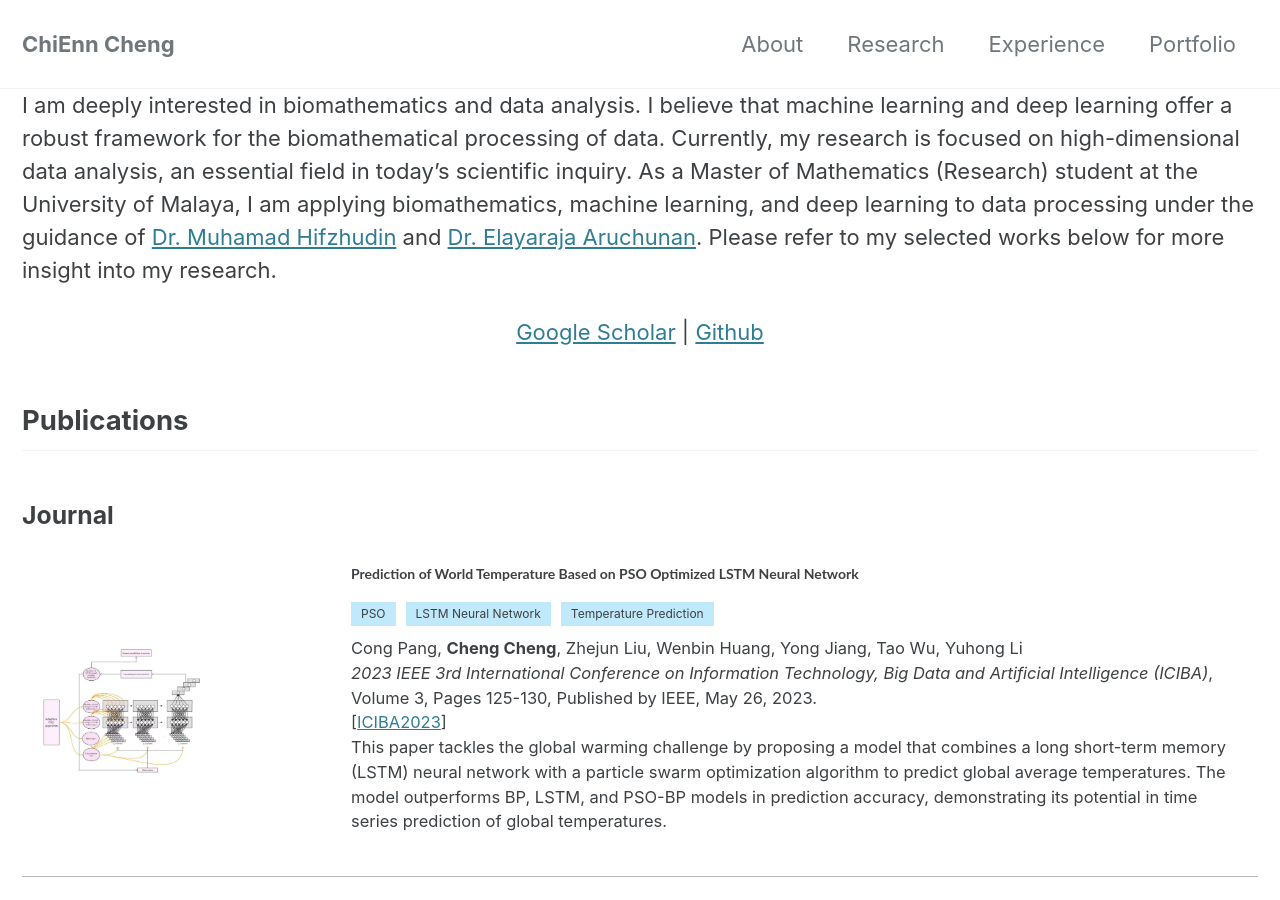
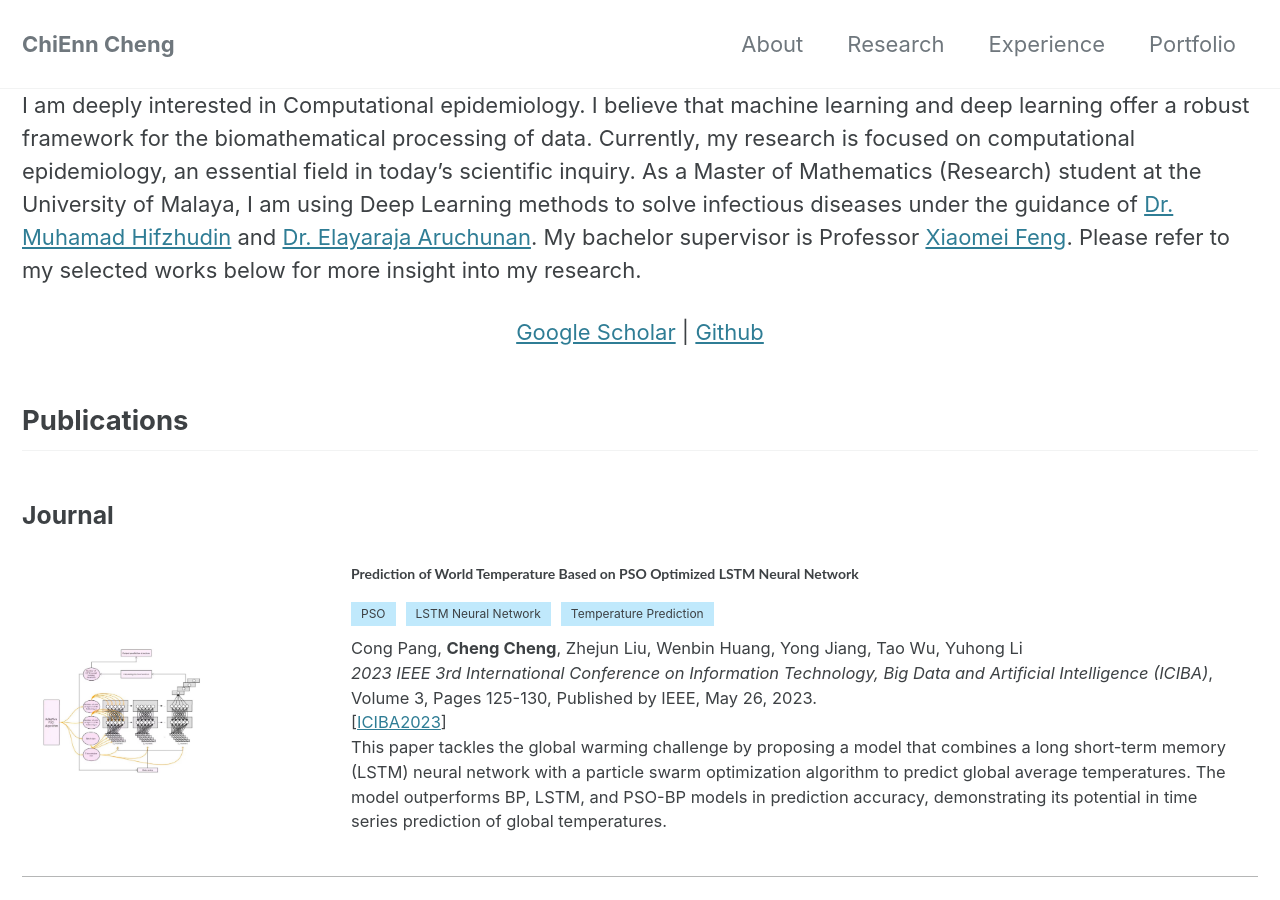
Before and after one commit to yinpeiqiang/y, a Jekyll site: the page built from _pages/research.md, in a window 1280 px wide and 900 px high. Built offline with Jekyll 4.4.1, drawn with Linux system fonts in a browser that asks for light colours; cached includes are drawn as plain includes.

Commit message:
Update research.md

```diff
--- a/_pages/research.md
+++ b/_pages/research.md
@@ -3,7 +3,7 @@ title: "Research"
 layout: splash
 permalink: /research/
 ---
-I am deeply interested in biomathematics and data analysis. I believe that machine learning and deep learning offer a robust framework for the biomathematical processing of data. Currently, my research is focused on high-dimensional data analysis, an essential field in today's scientific inquiry. As a Master of Mathematics (Research) student at the University of Malaya, I am applying biomathematics, machine learning, and deep learning to data processing under the guidance of [Dr. Muhamad Hifzhudin](https://umexpert.um.edu.my/hifz_din) and [Dr. Elayaraja Aruchunan](https://umexpert.um.edu.my/elayarajah). Please refer to my selected works below for more insight into my research.
+I am deeply interested in Computational epidemiology. I believe that machine learning and deep learning offer a robust framework for the biomathematical processing of data. Currently, my research is focused on computational epidemiology, an essential field in today's scientific inquiry. As a Master of Mathematics (Research) student at the University of Malaya, I am using Deep Learning methods to solve infectious diseases under the guidance of [Dr. Muhamad Hifzhudin](https://umexpert.um.edu.my/hifz_din) and [Dr. Elayaraja Aruchunan](https://umexpert.um.edu.my/elayarajah). My bachelor supervisor is Professor [Xiaomei Feng](https://www.researchgate.net/profile/Xiaomei-Feng-2). Please refer to my selected works below for more insight into my research.
 
 
 [Google Scholar]( https://scholar.google.com.my/citations?hl=en&user=-_xoqYAAAAAJ) \|
```
